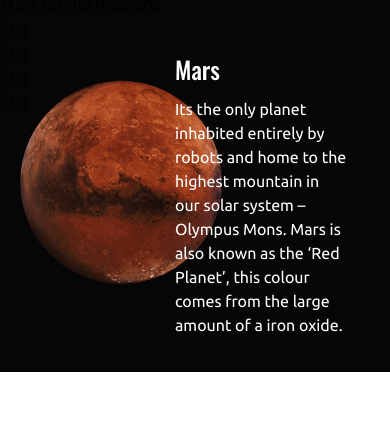
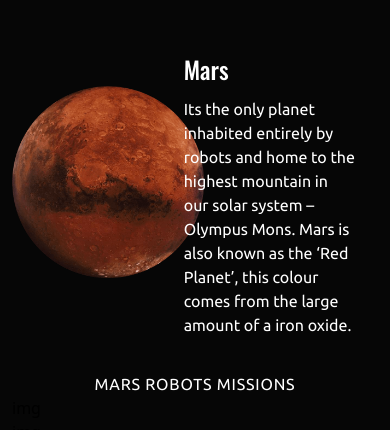
Before and after one commit to DenysKors/AboveTheSky_PetProject, a React (Vite) app: page / in a window 390 px wide. Shown: the part 2431-2861 px from the top of the page. Before the commit the page ends 2803 px from the top, so only its background shows below. Built offline with nearby package versions, Linux system fonts and the light colour scheme.

Commit message:
Mars section container

```diff
--- a/src/components/MarsSection.jsx
+++ b/src/components/MarsSection.jsx
@@ -4,14 +4,12 @@ import Mars from "../assets/images/mars.png";
 
 function MarsSection() {
   return (
-    <section
-      id="mars"
-      className="relative w-full h-[380px] md:h-[620px] lg:h-[840px] bg-herobg"
-    >
-      <div className="absolute z-0 top-[50%] left-[5%] translate-y-[-50%] w-[calc(100vw-48%)]">
+    <section id="mars" className="px-3 md:px-8 lg:px-16 bg-herobg">
+      <div className="relative w-full h-[380px] md:h-[620px] lg:h-[840px] flex items-center">
+        <div className="w-[calc(100vw-54%)]">
           <img src={Mars} alt="mars" />
         </div>
-      <div className="absolute z-10 right-[10%] top-[15%] p-1 max-w-[180px] md:max-w-[225px] lg:max-w-[320px] xl:max-w-[380px]">
+        <div className="absolute z-10 right-[5%] top-[15%] p-1 max-w-[180px] md:max-w-[225px] lg:max-w-[320px] xl:max-w-[380px]">
           <h2 className="section-title">Mars</h2>
           <div className="hidden md:flex">
             <ChevronDoubleLeftIcon className="text-yellow-500 md:w-5 md:h-5 lg:w-7 lg:h-7 animate-pulseDel7" />
@@ -21,12 +19,15 @@ function MarsSection() {
           <p className="section-text">
             Its the only planet inhabited entirely by robots and home to the
             highest mountain in our solar system &ndash; Olympus Mons. Mars is
-          also known as the &lsquo;Red Planet&rsquo;, this colour comes from the
-          large amount of a iron oxide.
+            also known as the &lsquo;Red Planet&rsquo;, this colour comes from
+            the large amount of a iron oxide.
           </p>
         </div>
+      </div>
       <div>
-        <h3>Mars robots missions</h3>
+        <h3 className="text-text font-text md:text-base lg:text-lg select-none text-center tracking-wider uppercase">
+          Mars robots missions
+        </h3>
         <ul>
           <li>img</li>
           <li>img</li>
```
Lines whose indentation alone changed are shown as unchanged.
